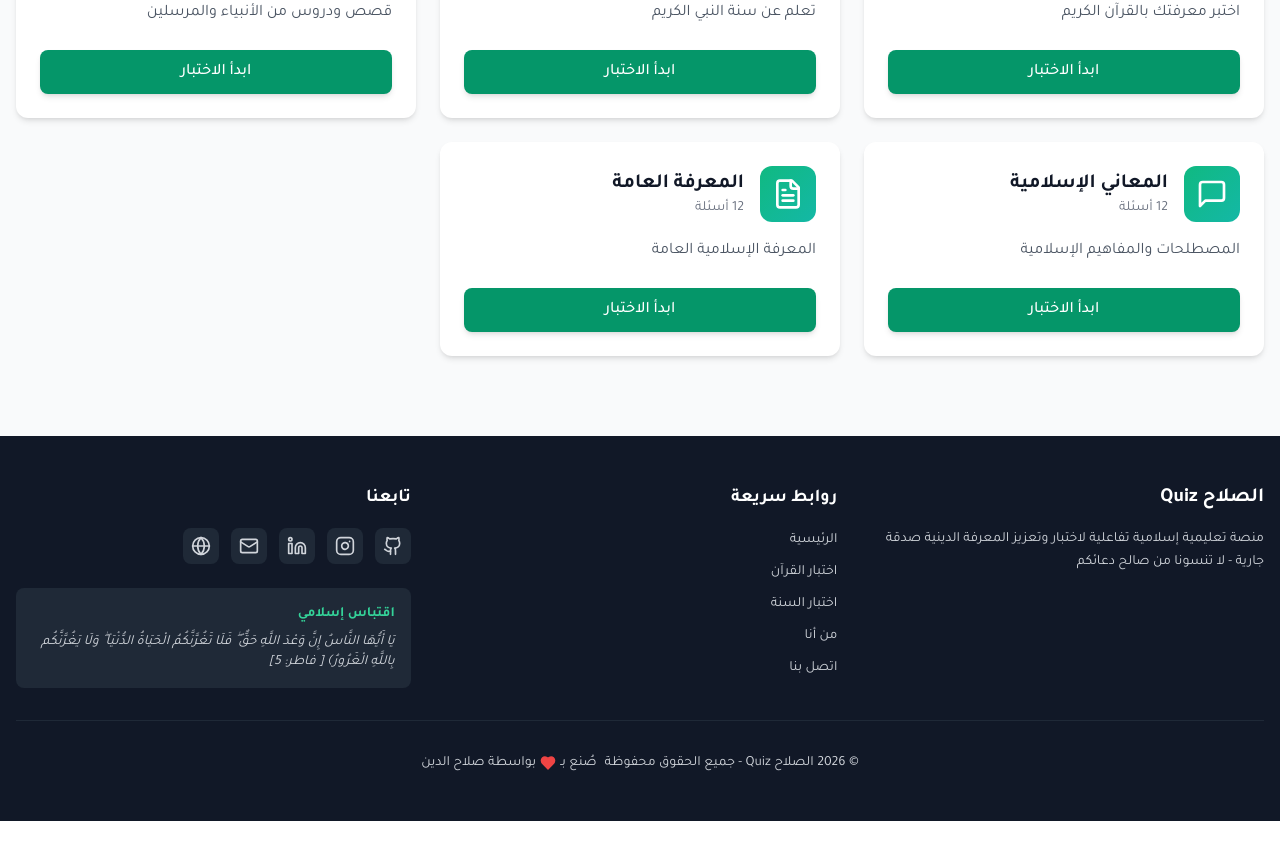
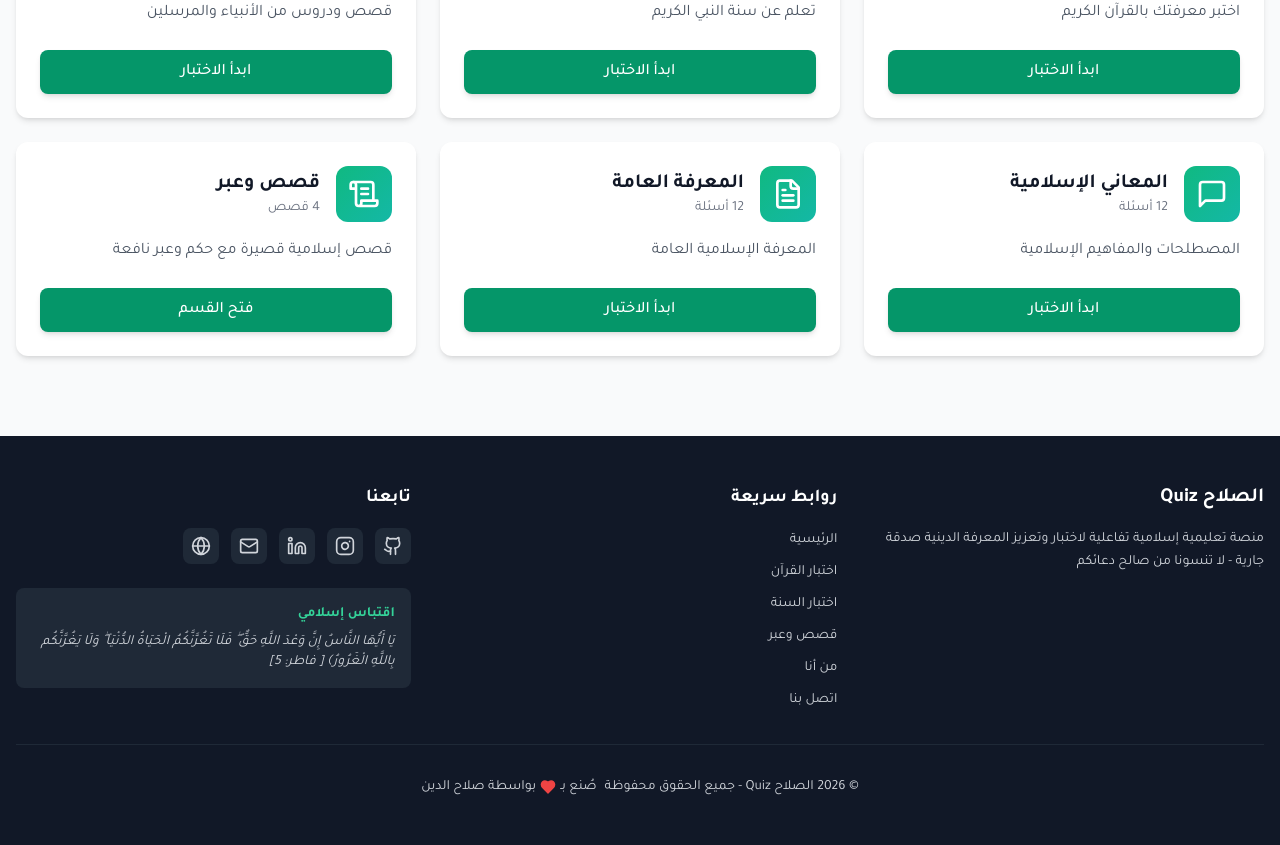
Before and after one commit to salaheddinemds/Salah_Quiz, a React (Vite) app: page / in a window 1280 px wide. Shown: the part 892-1737 px from the top of the page. Before the commit the page ends 1713 px from the top, so only its background shows below. Built offline with nearby package versions, Linux system fonts and the light colour scheme.

Commit message:
Add Stories and Lessons section with home card and navigation

```diff
--- a/src/App.tsx
+++ b/src/App.tsx
@@ -6,11 +6,12 @@ import { Home } from './pages/Home';
 import { QuizPage } from './pages/QuizPage';
 import { AboutMe } from './pages/AboutMe';
 import { Contact } from './pages/Contact';
+import { KisasWaEibar } from './pages/KisasWaEibar';
 import { useQuizData } from './hooks/useQuizData';
 import { QuizCategory } from './types';
 import { useLanguage } from './contexts/LanguageContext';
 
-type Page = 'home' | 'quranQuiz' | 'sunnahQuiz' | 'prophetsQuiz' | 'meaningsQuiz' | 'generalKnowledge' | 'aboutMe' | 'contact' | 'quiz';
+type Page = 'home' | 'quranQuiz' | 'sunnahQuiz' | 'prophetsQuiz' | 'meaningsQuiz' | 'generalKnowledge' | 'kisasWaEibar' | 'aboutMe' | 'contact' | 'quiz';
 
 const AppContent = () => {
   const [currentPage, setCurrentPage] = useState<Page>('home');
@@ -26,6 +27,7 @@ const AppContent = () => {
       prophetsQuiz: { page: 'quiz', category: 'prophets' },
       meaningsQuiz: { page: 'quiz', category: 'meanings' },
       generalKnowledge: { page: 'quiz', category: 'general' },
+      kisasWaEibar: { page: 'kisasWaEibar' },
       aboutMe: { page: 'aboutMe' },
       contact: { page: 'contact' },
     };
@@ -54,7 +56,7 @@ const AppContent = () => {
 
   const renderPage = () => {
     if (currentPage === 'home') {
-      return <Home onStartQuiz={handleStartQuiz} />;
+      return <Home onStartQuiz={handleStartQuiz} onOpenKisasWaEibar={() => handleNavigate('kisasWaEibar')} />;
     }
 
     if (currentPage === 'quiz' && currentCategory) {
@@ -91,11 +93,15 @@ const AppContent = () => {
       return <AboutMe />;
     }
 
+    if (currentPage === 'kisasWaEibar') {
+      return <KisasWaEibar />;
+    }
+
     if (currentPage === 'contact') {
       return <Contact />;
     }
 
-    return <Home onStartQuiz={handleStartQuiz} />;
+    return <Home onStartQuiz={handleStartQuiz} onOpenKisasWaEibar={() => handleNavigate('kisasWaEibar')} />;
   };
 
   return (
--- a/src/components/layout/Footer.tsx
+++ b/src/components/layout/Footer.tsx
@@ -12,6 +12,7 @@ export const Footer = ({ onNavigate }: FooterProps) => {
     'home',
     'quranQuiz',
     'sunnahQuiz',
+    'kisasWaEibar',
     'aboutMe',
     'contact',
   ] as const;
--- a/src/components/layout/Navbar.tsx
+++ b/src/components/layout/Navbar.tsx
@@ -12,6 +12,7 @@ const navItems: NavItem[] = [
   { key: 'quranQuiz', icon: BookOpen },
   { key: 'sunnahQuiz', icon: BookText },
   { key: 'prophetsQuiz', icon: Users },
+  { key: 'kisasWaEibar', icon: MessageSquare },
   { key: 'meaningsQuiz', icon: MessageSquare },
   { key: 'generalKnowledge', icon: FileText },
   { key: 'aboutMe', icon: User },
--- a/src/lib/translations.ts
+++ b/src/lib/translations.ts
@@ -5,11 +5,13 @@ export const translations = {
     quranQuiz: 'Quran Quiz',
     sunnahQuiz: 'Sunnah Quiz',
     prophetsQuiz: 'Prophets Stories',
+    kisasWaEibar: 'Stories and Lessons',
     meaningsQuiz: 'Islamic Meanings',
     generalKnowledge: 'General Knowledge',
     aboutMe: 'About Me',
     contact: 'Contact',
     startQuiz: 'Start Quiz',
+    openSection: 'Open Section',
     nextQuestion: 'Next Question',
     previousQuestion: 'Previous',
     submit: 'Submit Quiz',
@@ -66,11 +68,13 @@ export const translations = {
     quranQuiz: 'اختبار القرآن',
     sunnahQuiz: 'اختبار السنة',
     prophetsQuiz: 'قصص الأنبياء',
+    kisasWaEibar: 'قصص وعبر',
     meaningsQuiz: 'المعاني الإسلامية',
     generalKnowledge: 'المعرفة العامة',
     aboutMe: 'من أنا',
     contact: 'اتصل بنا',
     startQuiz: 'ابدأ الاختبار',
+    openSection: 'فتح القسم',
     nextQuestion: 'السؤال التالي',
     previousQuestion: 'السابق',
     submit: 'إرسال الاختبار',
--- a/src/pages/Home.tsx
+++ b/src/pages/Home.tsx
@@ -1,15 +1,18 @@
-import { BookOpen, BookText, Users, MessageSquare, FileText } from 'lucide-react';
+import { BookOpen, BookText, Users, MessageSquare, FileText, ScrollText } from 'lucide-react';
 import { Hero } from '../components/home/Hero';
 import { CategoryCard } from '../components/home/CategoryCard';
+import { Card } from '../components/ui/Card';
+import { Button } from '../components/ui/Button';
 import { useLanguage } from '../contexts/LanguageContext';
 import { QuizCategory } from '../types';
 
 interface HomeProps {
   onStartQuiz: (category: QuizCategory) => void;
+  onOpenKisasWaEibar: () => void;
 }
 
-export const Home = ({ onStartQuiz }: HomeProps) => {
-  const { t } = useLanguage();
+export const Home = ({ onStartQuiz, onOpenKisasWaEibar }: HomeProps) => {
+  const { t, language } = useLanguage();
 
   const categories = [
     {
@@ -81,6 +84,32 @@ export const Home = ({ onStartQuiz }: HomeProps) => {
               onStart={onStartQuiz}
             />
           ))}
+
+          <Card hover className="p-6 h-full flex flex-col">
+            <div className="flex items-center gap-4 mb-4">
+              <div className="p-3 bg-gradient-to-br from-emerald-500 to-teal-500 rounded-xl text-white">
+                <ScrollText className="w-8 h-8" />
+              </div>
+              <div className="flex-1">
+                <h3 className="text-xl font-bold text-gray-900 dark:text-gray-100">
+                  {language === 'ar' ? 'قصص وعبر' : 'Stories and Lessons'}
+                </h3>
+                <p className="text-sm text-gray-500 dark:text-gray-400">
+                  {language === 'ar' ? '4 قصص' : '4 Stories'}
+                </p>
+              </div>
+            </div>
+
+            <p className="text-gray-600 dark:text-gray-300 mb-6 flex-1 leading-relaxed">
+              {language === 'ar'
+                ? 'قصص إسلامية قصيرة مع حكم وعبر نافعة'
+                : 'Short Islamic stories with practical wisdom and reflections'}
+            </p>
+
+            <Button onClick={onOpenKisasWaEibar} className="w-full">
+              {t('openSection')}
+            </Button>
+          </Card>
         </div>
       </div>
     </div>
--- /dev/null
+++ b/src/pages/KisasWaEibar.tsx
@@ -0,0 +1,94 @@
+import { Card } from '../components/ui/Card';
+import { useLanguage } from '../contexts/LanguageContext';
+
+type StoryItem = {
+  title: string;
+  titleAr: string;
+  story: string;
+  storyAr: string;
+  wisdom: string;
+  wisdomAr: string;
+};
+
+const stories: StoryItem[] = [
+  {
+    title: 'The Spider Web in the Cave',
+    titleAr: 'خيوط العنكبوت في الغار',
+    story:
+      'During the Hijrah, the Prophet ﷺ and Abu Bakr hid in the cave of Thawr. Allah protected them, and the pursuers turned away.',
+    storyAr:
+      'أثناء الهجرة، اختبأ النبي ﷺ وأبو بكر في غار ثور، فحفظهما الله وصرف عنهما المطاردين.',
+    wisdom: 'Tawakkul is not passive; we take means and trust Allah with certainty.',
+    wisdomAr: 'التوكل ليس تواكلًا؛ نأخذ بالأسباب ونثق بالله يقينًا.',
+  },
+  {
+    title: 'Yusuf in the Well and the Palace',
+    titleAr: 'يوسف بين الجب والقصر',
+    story:
+      'Prophet Yusuf عليه السلام faced betrayal, prison, and hardship, then Allah raised him to honor and leadership.',
+    storyAr:
+      'مرّ يوسف عليه السلام بالخيانة والسجن والابتلاء، ثم رفعه الله إلى العزة والتمكين.',
+    wisdom: 'Patience with faith turns trials into doors of mercy and growth.',
+    wisdomAr: 'الصبر مع الإيمان يحوّل الابتلاء إلى أبواب رحمة ونماء.',
+  },
+  {
+    title: 'The Boy and the King',
+    titleAr: 'الغلام والملك',
+    story:
+      'A believing boy taught people steadfast faith despite oppression, and truth spread through his sincerity.',
+    storyAr:
+      'علّم غلام مؤمن الناس الثبات على الإيمان رغم الظلم، فانتشر الحق بصدقه.',
+    wisdom: 'Sincerity for Allah gives small actions great impact.',
+    wisdomAr: 'الإخلاص لله يجعل العمل الصغير عظيم الأثر.',
+  },
+  {
+    title: 'Musa and Al-Khidr',
+    titleAr: 'موسى والخضر',
+    story:
+      'Prophet Musa عليه السلام learned that Allah’s wisdom can be hidden behind events we do not understand at first.',
+    storyAr:
+      'تعلّم موسى عليه السلام أن حكمة الله قد تخفى خلف أحداث لا نفهمها في البداية.',
+    wisdom: 'Not every delay or loss is evil; sometimes it is protection and wisdom.',
+    wisdomAr: 'ليس كل تأخير أو فقدان شرًا؛ قد يكون فيه حفظ وحكمة.',
+  },
+];
+
+export const KisasWaEibar = () => {
+  const { language } = useLanguage();
+
+  return (
+    <div className="max-w-5xl mx-auto">
+      <div className="text-center mb-10">
+        <h2 className="text-3xl md:text-4xl font-bold text-gray-900 dark:text-gray-100 mb-3">
+          {language === 'ar' ? 'قصص وعبر' : 'Stories and Lessons'}
+        </h2>
+        <p className="text-gray-600 dark:text-gray-300">
+          {language === 'ar'
+            ? 'قصص إسلامية قصيرة مع حكم وعبر عملية للحياة اليومية'
+            : 'Short Islamic stories with practical wisdom for everyday life'}
+        </p>
+      </div>
+
+      <div className="grid grid-cols-1 md:grid-cols-2 gap-6">
+        {stories.map((item) => (
+          <Card key={item.title} className="p-6 border border-emerald-100 dark:border-emerald-900/40">
+            <h3 className="text-xl font-bold text-emerald-700 dark:text-emerald-400 mb-3">
+              {language === 'ar' ? item.titleAr : item.title}
+            </h3>
+            <p className="text-gray-700 dark:text-gray-300 leading-relaxed mb-4">
+              {language === 'ar' ? item.storyAr : item.story}
+            </p>
+            <div className="bg-emerald-50 dark:bg-emerald-900/20 rounded-lg p-4">
+              <p className="text-sm font-semibold text-emerald-700 dark:text-emerald-400 mb-1">
+                {language === 'ar' ? 'العبرة' : 'Wisdom'}
+              </p>
+              <p className="text-gray-800 dark:text-gray-200">
+                {language === 'ar' ? item.wisdomAr : item.wisdom}
+              </p>
+            </div>
+          </Card>
+        ))}
+      </div>
+    </div>
+  );
+};
```
